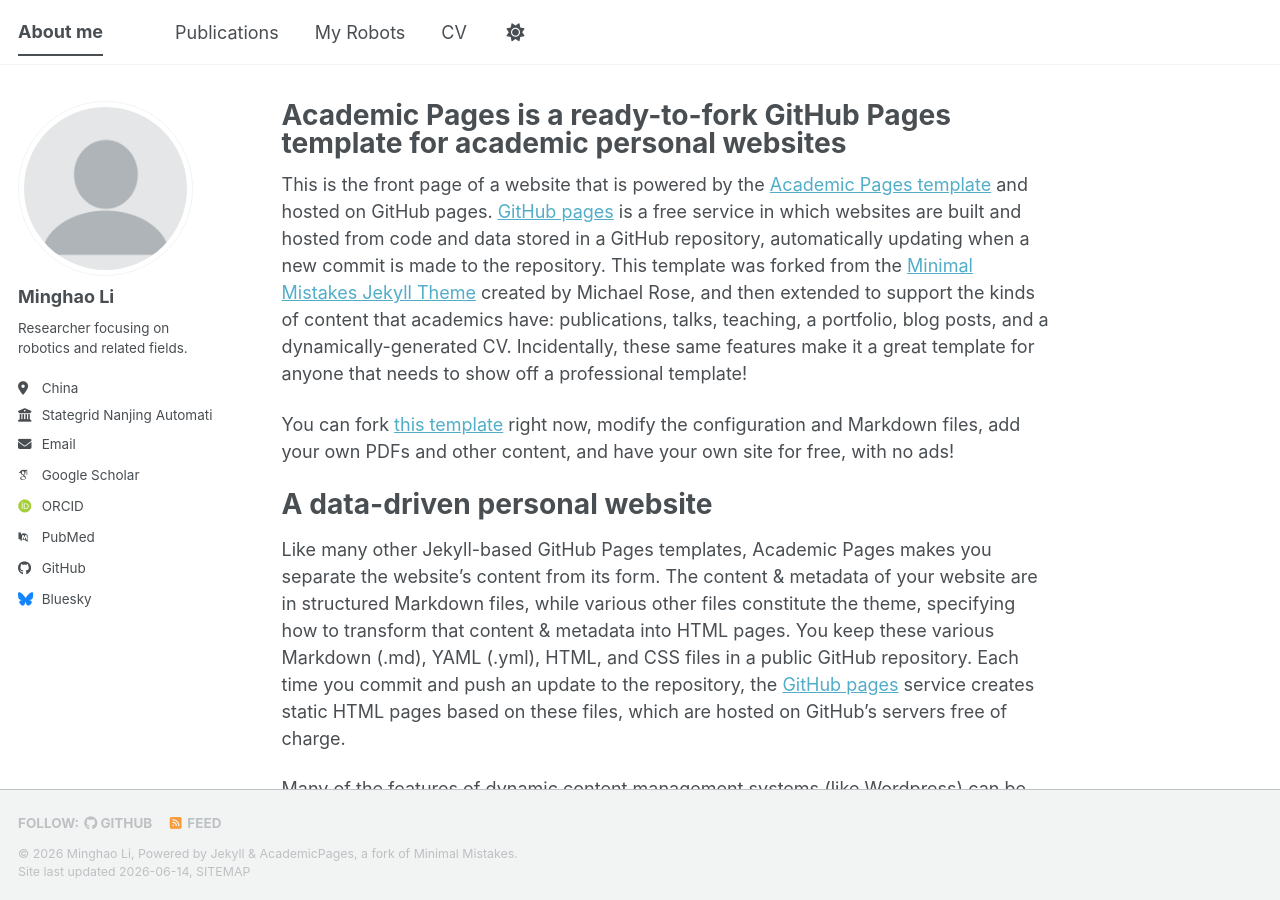
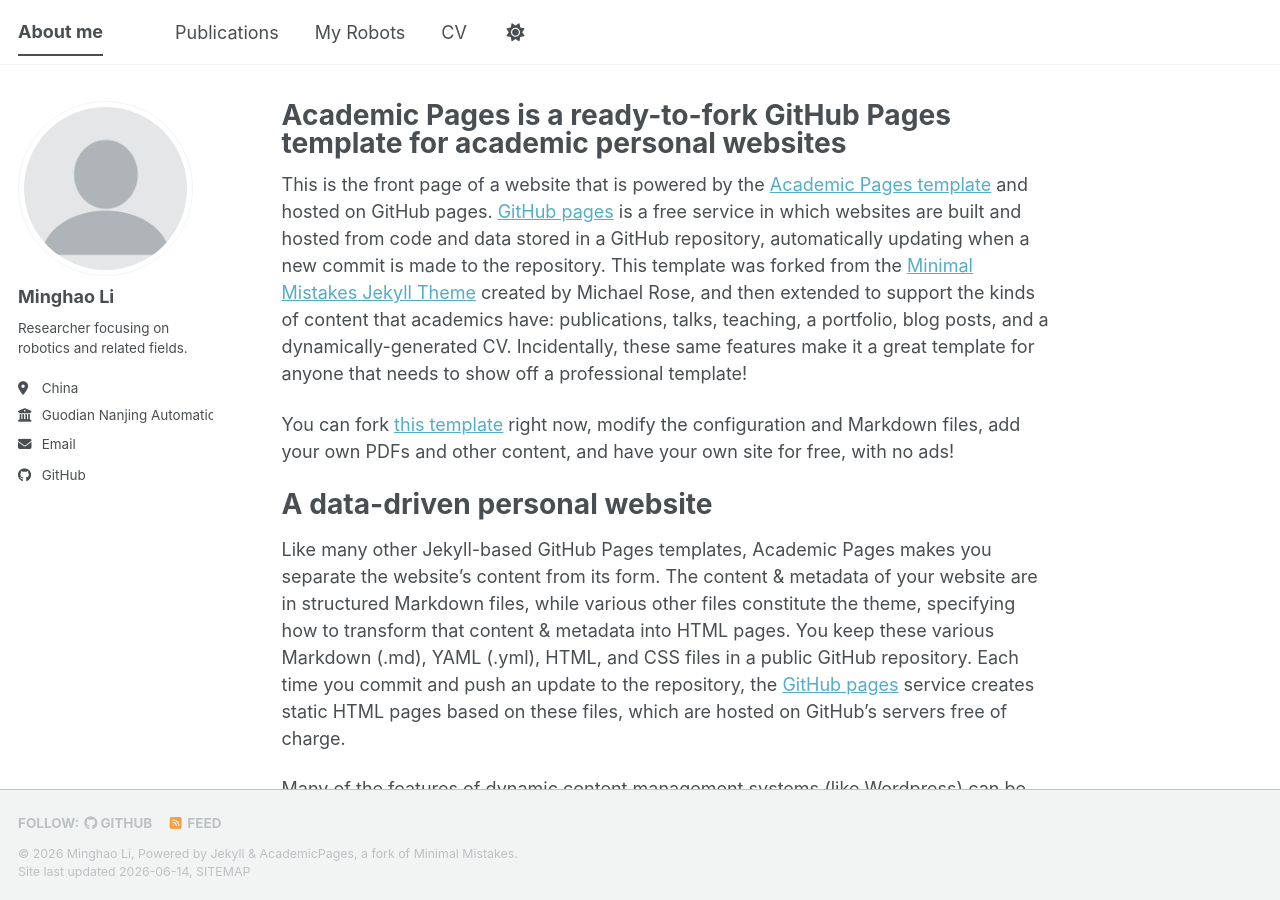
Before and after one commit to lim-0619/lim-0619.github.io, a Jekyll site: the page built from _pages/about.md, in a window 1280 px wide and 900 px high. Built offline with Jekyll 4.4.1, drawn with Linux system fonts in a browser that asks for light colours; some web fonts are replaced; a script bundle is joined from its source files by our own code; library files that are not in the unit come from our copies.

Commit message:
Update _config.yml

```diff
--- a/_config.yml
+++ b/_config.yml
@@ -27,20 +27,20 @@ author:
   pronouns         : # example: "she/her"
   bio              : "Researcher focusing on robotics and related fields." # 自行修改个人简介
   location         : "China" # 自行修改所在地
-  employer         : "Stategrid Nanjing Automation Co .Ltd / ZJU" # 自行修改单位/学校
+  employer         : "Guodian Nanjing Automation Co., Ltd.(SAC)" # 自行修改单位/学校
   uri              : # URL
   email            : "22125020@zju.edu.cn" # 替换为你的邮箱
 
   # Academic websites
   academia         : # URL
   arxiv            : # URL - Update with the correct link to your profile
-  googlescholar    : "" # 填写你的谷歌学术主页链接
+  googlescholar    : # 填写你的谷歌学术主页链接
   inspire-hep      : # URL
   impactstory      : # URL
-  orcid            : "" # 填写你的 ORCID 链接
+  orcid            :  # 填写你的 ORCID 链接
   semantic         : # URL
   ssrn             : # URL
-  pubmed           : ""
+  pubmed           :
   researchgate     : # URL
   scopus           : # URL
   zotero           : # URL
@@ -56,7 +56,7 @@ author:
 
   # Social media
   artstation       : # Username
-  bluesky          : "bsky.app" # Replace this with you Bluesky username
+  bluesky          :  # Replace this with you Bluesky username
   facebook         : # Username
   flickr           : # Username
   foursquare       : # Username
```
